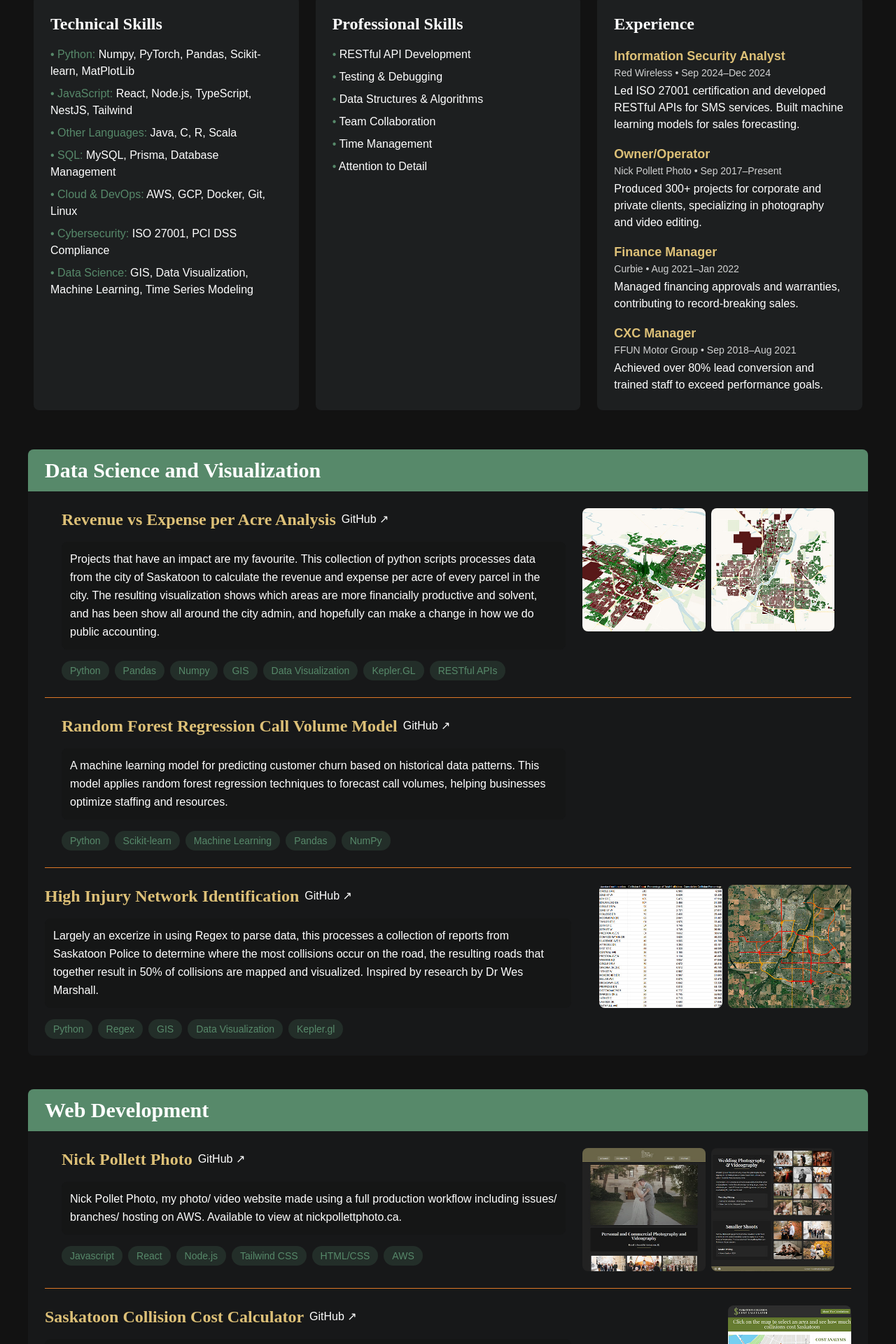
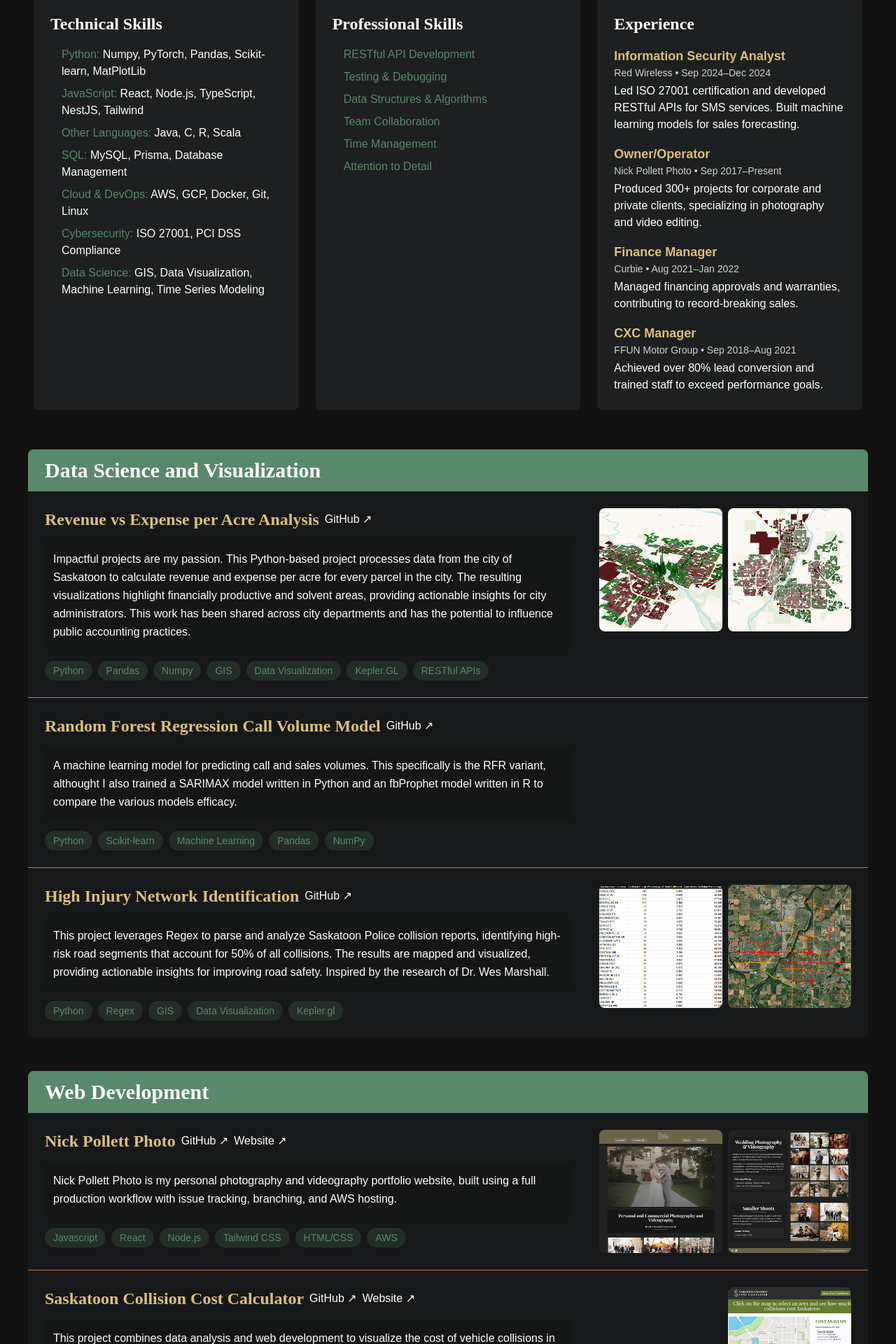
Before and after one commit to nickpollett/DigitalResume, a React (Create React App) app in the folder website/: page / in a window 1280 px wide. Shown: the part 917-2837 px from the top of the page at 70% size. Built offline with nearby package versions, Linux system fonts and the light colour scheme.

Commit message:
Portfolio Section Finished

```diff
--- a/website/src/components/About.js
+++ b/website/src/components/About.js
@@ -58,27 +58,27 @@ export default function About() {
           <h3 className="text-2xl font-bold text-white font-playfair mb-4">
             Technical Skills
           </h3>
-          <ul className="text-white space-y-2">
+          <ul className="text-white space-y-2 pl-4">
             <li>
-              <span className="text-green">• Python:</span> Numpy, PyTorch, Pandas, Scikit-learn, MatPlotLib
+              <span className="text-green">Python:</span> Numpy, PyTorch, Pandas, Scikit-learn, MatPlotLib
             </li>
             <li>
-              <span className="text-green">• JavaScript:</span> React, Node.js, TypeScript, NestJS, Tailwind
+              <span className="text-green">JavaScript:</span> React, Node.js, TypeScript, NestJS, Tailwind
             </li>
             <li>
-              <span className="text-green">• Other Languages:</span> Java, C, R, Scala
+              <span className="text-green">Other Languages:</span> Java, C, R, Scala
             </li>
             <li>
-              <span className="text-green">• SQL:</span> MySQL, Prisma, Database Management
+              <span className="text-green">SQL:</span> MySQL, Prisma, Database Management
             </li>
             <li>
-              <span className="text-green">• Cloud & DevOps:</span> AWS, GCP, Docker, Git, Linux
+              <span className="text-green">Cloud & DevOps:</span> AWS, GCP, Docker, Git, Linux
             </li>
             <li>
-              <span className="text-green">• Cybersecurity:</span> ISO 27001, PCI DSS Compliance
+              <span className="text-green">Cybersecurity:</span> ISO 27001, PCI DSS Compliance
             </li>
             <li>
-              <span className="text-green">• Data Science:</span> GIS, Data Visualization, Machine Learning, Time Series Modeling
+              <span className="text-green">Data Science:</span> GIS, Data Visualization, Machine Learning, Time Series Modeling
             </li>
           </ul>
         </div>
@@ -88,13 +88,13 @@ export default function About() {
           <h3 className="text-2xl font-bold text-white font-playfair mb-4">
             Professional Skills
           </h3>
-          <ul className="text-white space-y-2">
-            <li><span className="text-green">•</span> RESTful API Development</li>
-            <li><span className="text-green">•</span> Testing & Debugging</li>
-            <li><span className="text-green">•</span> Data Structures & Algorithms</li>
-            <li><span className="text-green">•</span> Team Collaboration</li>
-            <li><span className="text-green">•</span> Time Management</li>
-            <li><span className="text-green">•</span> Attention to Detail</li>
+          <ul className="text-white space-y-2 pl-4">
+            <li><span className="text-green">RESTful API Development</span></li>
+            <li><span className="text-green">Testing & Debugging</span></li>
+            <li><span className="text-green">Data Structures & Algorithms</span></li>
+            <li><span className="text-green">Team Collaboration</span></li>
+            <li><span className="text-green">Time Management</span></li>
+            <li><span className="text-green">Attention to Detail</span></li>
           </ul>
         </div>
 
--- a/website/src/components/Portfolios.js
+++ b/website/src/components/Portfolios.js
@@ -6,7 +6,7 @@ const Portfolios = () => {
       id: 1,
       title: 'Revenue vs Expense per Acre Analysis',
       githubLink: 'https://github.com/yourusername/project1',
-      description: 'Projects that have an impact are my favourite. This collection of python scripts processes data from the city of Saskatoon to calculate the revenue and expense per acre of every parcel in the city. The resulting visualization shows which areas are more financially productive and solvent, and has been show all around the city admin, and hopefully can make a change in how we do public accounting.',
+      description: "Impactful projects are my passion. This Python-based project processes data from the city of Saskatoon to calculate revenue and expense per acre for every parcel in the city. The resulting visualizations highlight financially productive and solvent areas, providing actionable insights for city administrators. This work has been shared across city departments and has the potential to influence public accounting practices.",
       technologies: ['Python', 'Pandas', 'Numpy', 'GIS', 'Data Visualization', 'Kepler.GL', 'RESTful APIs'],
       images: ['/images/ds1.jpg', '/images/ds2.jpg'],
     },
@@ -14,7 +14,7 @@ const Portfolios = () => {
       id: 2,
       title: 'Random Forest Regression Call Volume Model',
       githubLink: 'https://github.com/nickpollett/portfolio/blob/main/rfr_call_volume_model.py',
-      description: 'A machine learning model for predicting customer churn based on historical data patterns. This model applies random forest regression techniques to forecast call volumes, helping businesses optimize staffing and resources.',
+      description: 'A machine learning model for predicting call and sales volumes. This specifically is the RFR variant, althought I also trained a SARIMAX model written in Python and an fbProphet model written in R to compare the various models efficacy.',
       technologies: ['Python', 'Scikit-learn', 'Machine Learning', 'Pandas', 'NumPy'],
       images: [],
     },
@@ -22,7 +22,7 @@ const Portfolios = () => {
       id: 3,
       title: 'High Injury Network Identification',
       githubLink: 'https://github.com/yourusername/project3',
-      description: 'Largely an excerize in using Regex to parse data, this processes a collection of reports from Saskatoon Police to determine where the most collisions occur on the road, the resulting roads that together result in 50% of collisions are mapped and visualized. Inspired by research by Dr Wes Marshall.',
+      description: "This project leverages Regex to parse and analyze Saskatoon Police collision reports, identifying high-risk road segments that account for 50% of all collisions. The results are mapped and visualized, providing actionable insights for improving road safety. Inspired by the research of Dr. Wes Marshall.",
       technologies: ['Python', 'Regex', 'GIS', 'Data Visualization', 'Kepler.gl'],
       images: ['/images/ds3.jpg', '/images/ds4.jpg'],
     },
@@ -33,7 +33,8 @@ const Portfolios = () => {
       id: 4,
       title: 'Nick Pollett Photo',
       githubLink: 'https://github.com/nickpollett/portfolio/tree/main/NPP',
-      description: 'Nick Pollet Photo, my photo/ video website made using a full production workflow including issues/ branches/ hosting on AWS. Available to view at nickpollettphoto.ca.',
+      websiteLink: 'https://nickpollettphoto.ca',
+      description: 'Nick Pollett Photo is my personal photography and videography portfolio website, built using a full production workflow with issue tracking, branching, and AWS hosting.',
       technologies: ['Javascript', 'React', 'Node.js', 'Tailwind CSS', 'HTML/CSS', 'AWS'],
       images: ['/images/wd2.jpg', '/images/wd3.jpg'],
     },
@@ -41,23 +42,28 @@ const Portfolios = () => {
       id: 5,
       title: 'Saskatoon Collision Cost Calculator',
       githubLink: 'https://github.com/nickpollett/portfolio/tree/main/calculator-website',
-      description: 'A mix of data analysis and web dev, it takes research from the 2018 CRISP report on the cost of collisions and puts it into a website where you can select an area on a map and see how much that area costs every year due to vehicle collisions. Available at saskatooncollisioncalculator.ca',
+      websiteLink: 'https://saskatooncollisioncalculator.ca',
+      description: 'This project combines data analysis and web development to visualize the cost of vehicle collisions in Saskatoon. Based on the 2018 CRISP report out of the Alberta Capita Regiom and using Saskatoon Police Crash Data, users can select an area on a map to see its annual cost to the city in collisions.',
       technologies: ['Javascript', 'React', 'Node.js', 'Tailwind CSS', 'HTML/CSS', 'AWS'],
       images: ['/images/wd1.jpg'],
     },
   ];
 
   const ProjectCard = ({ project, isLast }) => (
-    <div className={`p-6 ${!isLast ? 'border-b border-orange mx-6' : ''} flex flex-col lg:flex-row gap-6`}>
-      {/* Left section with text */}
+    <div className={`p-6 ${!isLast ? 'border-b border-orange' : ''} flex flex-col lg:flex-row gap-6`}>
       <div className="lg:w-2/3">
         <div className="flex items-center gap-2 mb-4">
           <h3 className="font-playfair text-gold text-2xl font-semibold">{project.title}</h3>
           <a href={project.githubLink} target="_blank" rel="noopener noreferrer" className="text-white hover:text-green hover:underline">
             GitHub ↗
           </a>
+          {project.websiteLink && (
+            <a href={project.websiteLink} target="_blank" rel="noopener noreferrer" className="text-white hover:text-green hover:underline">
+              Website ↗
+            </a>
+          )}
         </div>
-        <p className="font-montserrat p-3 bg-dark-gray bg-opacity-30 rounded-lg leading-relaxed">
+        <p className="font-montserrat p-3 bg-dark-gray bg-opacity-30 rounded-lg leading-relaxed text-white">
           {project.description}
         </p>
         <div className="mt-4 flex flex-wrap gap-2">
@@ -68,7 +74,6 @@ const Portfolios = () => {
           ))}
         </div>
       </div>
-      {/* Right section with images */}
       <div className="lg:w-1/3 flex justify-end items-start gap-2">
         {project.images.map((image, index) => (
           <img key={index} src={image} alt={`Project showcase ${index + 1}`} className="w-44 h-44 object-cover rounded-lg" />
@@ -80,7 +85,7 @@ const Portfolios = () => {
   return (
     <div className="bg-dark-gray text-white p-6">
       <section className="mb-12 bg-light-gray bg-opacity-10 rounded-lg">
-        <h2 className="font-playfair bg-green text-3xl font-bold w-full py-3 px-6 rounded-t-lg">
+        <h2 className="font-playfair bg-green text-3xl font-bold w-full py-3 px-6 rounded-t-lg text-white">
           Data Science and Visualization
         </h2>
         {dataScienceProjects.map((project, index) => (
@@ -88,7 +93,7 @@ const Portfolios = () => {
         ))}
       </section>
       <section className="bg-light-gray bg-opacity-10 rounded-lg">
-        <h2 className="font-playfair bg-green text-3xl font-bold w-full py-3 px-6 rounded-t-lg">
+        <h2 className="font-playfair bg-green text-3xl font-bold w-full py-3 px-6 rounded-t-lg text-white">
           Web Development
         </h2>
         {webDevelopmentProjects.map((project, index) => (
```
